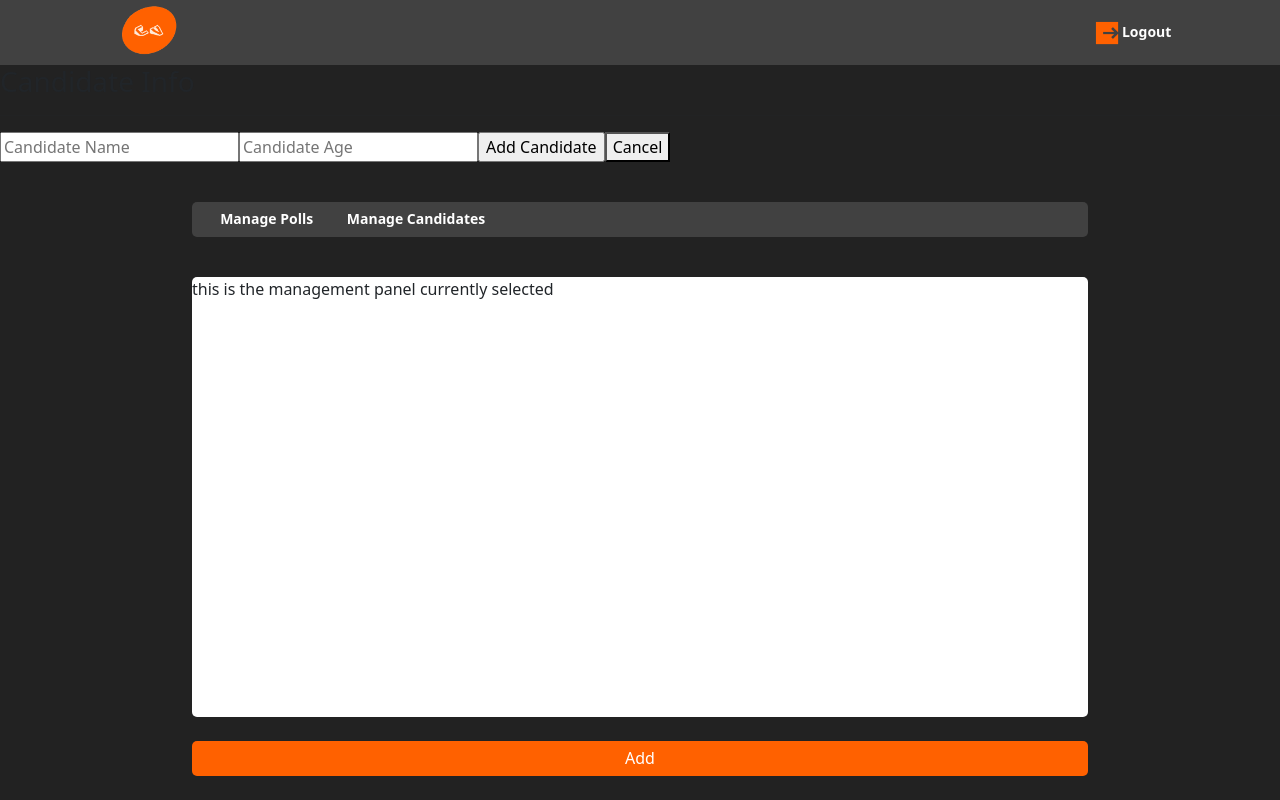
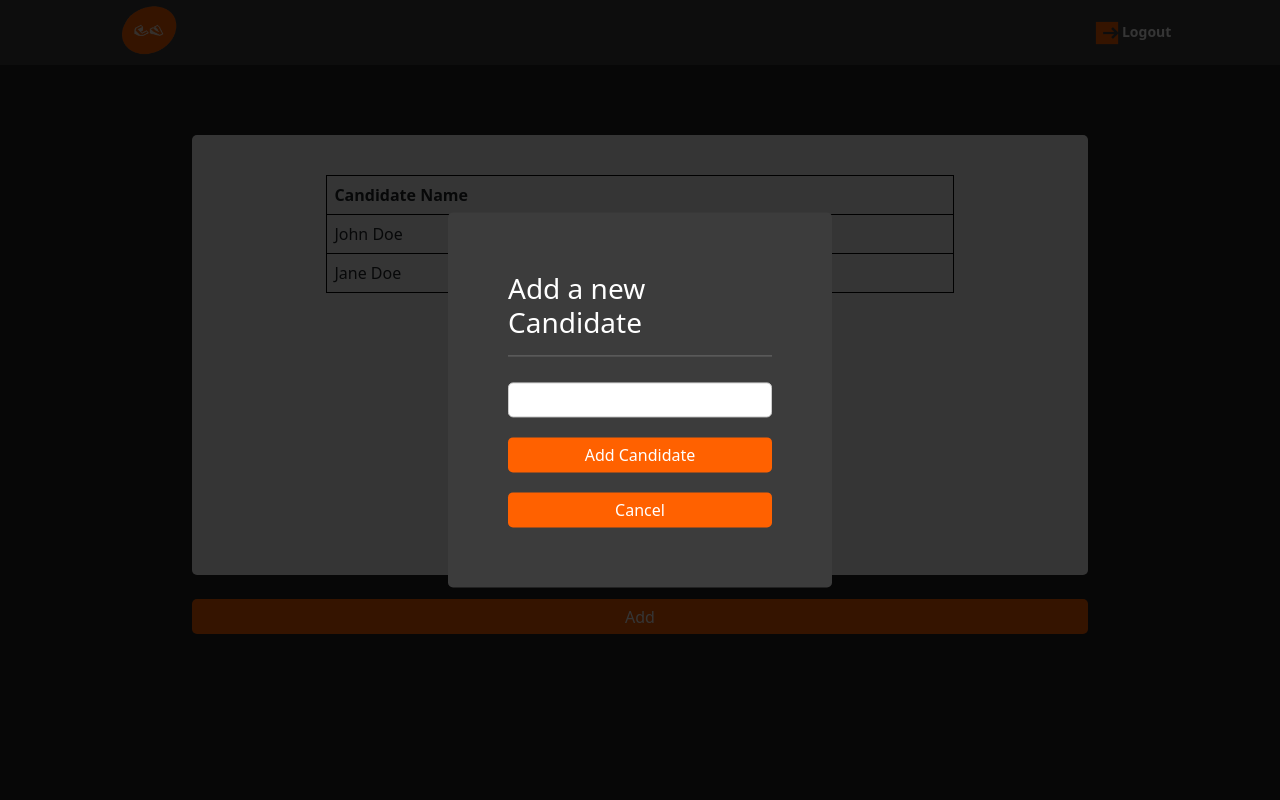
Before and after one commit to far0uq/bcVotingSystem, a React (Vite) app in the folder frontend/: page / in a window 1280 px wide. Both pictures are taken after a click on the button "Add". Built offline with nearby package versions, Linux system fonts and the light colour scheme.

Commit message:
FIXED ADMIN PANEL
* AdminPanel: Removed add polls option, Added proper table for candidates
* AddCandidateForm: Added the form to add more candidates

```diff
--- /dev/null
+++ b/frontend/src/components/AddCandidateForm.css
@@ -0,0 +1,61 @@
+.add-candidate-form input[type="button"],
+.add-candidate-form input[type="submit"] {
+  background-color: #ff6100;
+  border: none;
+  border-radius: 5px;
+  height: 35px;
+  color: white;
+  margin-top: 20px;
+  transition: background-color 0.2s ease;
+}
+
+.add-candidate-form input[type="button"]:hover,
+.add-candidate-form input[type="submit"]:hover {
+  background-color: #007721;
+}
+
+.add-candidate-form input[type="name"] {
+  width: 100%;
+  height: 35px;
+  border-radius: 5px;
+  border: 1px solid #ccc;
+  padding: 4px 8px;
+  box-sizing: border-box;
+  margin-top: 10px;
+}
+
+.add-candidate-form {
+  background-color: #3c3c3c;
+  position: absolute;
+  top: 50%;
+  left: 50%;
+  transform: translate(-50%, -50%);
+  z-index: 1000;
+  width: 30%;
+  box-sizing: border-box;
+  padding: 60px;
+  border-radius: 5px;
+}
+
+.add-candidate-form hr {
+  border-color: white;
+}
+
+.add-candidate-form h3 {
+  color: white;
+}
+
+.manage-main-panel {
+  position: relative;
+  z-index: 1;
+}
+
+.overlay {
+  position: fixed;
+  top: 0;
+  left: 0;
+  width: 100%;
+  height: 100%;
+  background-color: rgba(0, 0, 0, 0.793);
+  z-index: 2;
+}
--- /dev/null
+++ b/frontend/src/components/AddCandidateForm.jsx
@@ -0,0 +1,29 @@
+import PropTypes from "prop-types";
+import "./AddCandidateForm.css";
+
+function AddCandidateForm({ setShowForm }) {
+  return (
+    <>
+      <div className="add-candidate-form">
+        <h3>Add a new Candidate</h3>
+        <hr />
+        <form className="d-flex flex-column">
+          <input type="name" name="name" />
+          <input type="submit" value="Add Candidate" />
+          <input
+            type="button"
+            value="Cancel"
+            onClick={() => setShowForm(false)}
+          />
+        </form>
+      </div>
+      <div className="overlay"></div>
+    </>
+  );
+}
+
+export default AddCandidateForm;
+
+AddCandidateForm.propTypes = {
+  setShowForm: PropTypes.func.isRequired,
+};
--- a/frontend/src/pages/admin/forms/AddCandidatesForm.jsx
+++ /dev/null
@@ -1,24 +0,0 @@
-import PropTypes from "prop-types";
-
-function AddCandidatesForm({ setShowForm }) {
-  return (
-    <div>
-      <div>
-        <h3>Candidate Info</h3>
-        <hr />
-        <form>
-          <input type="text" placeholder="Candidate Name"></input>
-          <input type="text" placeholder="Candidate Age"></input>
-          <input type="button" value="Add Candidate" />
-          <button onClick={setShowForm}>Cancel</button>
-        </form>
-      </div>
-    </div>
-  );
-}
-
-export default AddCandidatesForm;
-
-AddCandidatesForm.propTypes = {
-  setShowForm: PropTypes.func.isRequired,
-};
--- a/frontend/src/pages/panels/AdminPanel.css
+++ b/frontend/src/pages/panels/AdminPanel.css
@@ -1,29 +1,14 @@
-.manage-selection-panel {
-  background-color: #414141;
-  margin: auto;
-  border-radius: 5px;
-  border: 0px;
-  color: white;
-  width: 70%;
-  height: 35px;
-  margin: 40px auto;
-}
-
-.manage-selection-panel h6 {
-  margin: 0px;
-  font-size: 14px;
-  font-weight: bolder;
-}
-
-.manage-selection-panel h6:hover {
-  color:#ff6100;
-}
-
-.manage-main-panel div {
+.manage-main-panel section {
   background-color: white;
   width: 70%;
   height: 440px;
   border-radius: 5px;
+  margin-top: 70px;
+}
+
+.manage-main-panel section > div {
+  width: 70%;
+  margin: auto;
 }
 
 .manage-main-panel button {
@@ -33,4 +18,23 @@
   border-radius: 5px;
   width: 70%;
   height: 35px;
+  transition: background-color 0.2s ease;
 }
+.manage-main-panel button:hover {
+  background-color: #007721;
+}
+
+.candidate-table {
+  margin-top: 40px;
+}
+
+.candidate-table,
+.candidate-table tr,
+.candidate-table td {
+  border: 1px solid black;
+}
+
+.candidate-table th,
+.candidate-table td {
+  padding: 7px;
+}
--- a/frontend/src/pages/panels/AdminPanel.jsx
+++ b/frontend/src/pages/panels/AdminPanel.jsx
@@ -1,6 +1,6 @@
 import { useState } from "react";
 import "./AdminPanel.css";
-import AddCandidatesForm from "../admin/forms/AddCandidatesForm";
+import AddCandidateForm from "../../components/AddCandidateForm";
 
 function AdminPanel() {
   const [showForm, setShowForm] = useState(false);
@@ -8,19 +8,24 @@ function AdminPanel() {
   return (
     <div>
       {console.log(showForm)}
-      {showForm && <AddCandidatesForm setShowForm={setShowForm} />}
+      {showForm && <AddCandidateForm setShowForm={setShowForm} />}
 
-      <div className="manage-selection-panel d-flex">
-        <h6 className="col-2 justify-content-center d-flex align-items-center">
-          Manage Polls
-        </h6>
-        <h6 className="col-2 justify-content-center d-flex align-items-center">
-          Manage Candidates
-        </h6>
-        <div className="col-8"></div>
-      </div>
       <div className="manage-main-panel d-flex flex-column align-items-center">
-        <div>this is the management panel currently selected</div>
+        <section>
+          <div>
+            <table className="table candidate-table">
+              <tr>
+                <th>Candidate Name</th>
+              </tr>
+              <tr>
+                <td>John Doe</td>
+              </tr>
+              <tr>
+                <td>Jane Doe</td>
+              </tr>
+            </table>
+          </div>
+        </section>
         <button className="mt-4" onClick={() => setShowForm(!showForm)}>
           Add
         </button>
```
Also changed, not shown: 1 other file (tests, documents, lock files or other folders).
